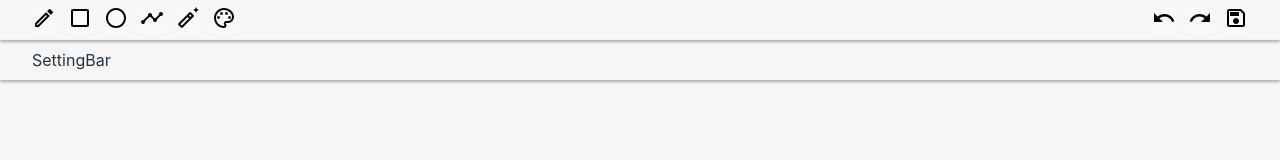
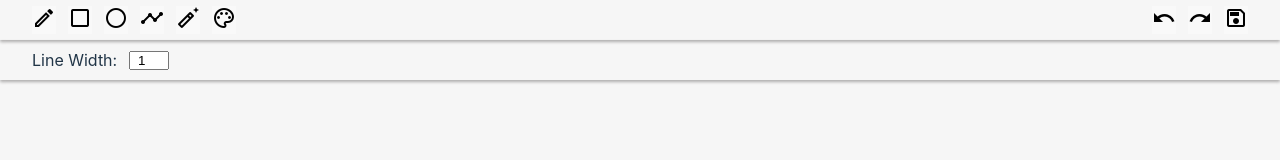
Before and after one commit to ihnatenkoo/Paint-Online, a React (Vite) app: page / in a window 1280 px wide. Shown: the top 160 px of the page. Built offline with nearby package versions, Linux system fonts and the light colour scheme.

Commit message:
Create line-width input in SettingBar

```diff
--- a/src/components/SettingBar/SettingBar.jsx
+++ b/src/components/SettingBar/SettingBar.jsx
@@ -1,8 +1,22 @@
 import React from 'react';
+import toolState from '../../store/toolState';
 import s from './SettingBar.module.scss';
 
 const SettingBar = () => {
-	return <section className={s.bar}>SettingBar</section>;
+	return (
+		<section className={s.bar}>
+			<label htmlFor='line-width'>Line Width:</label>
+			<input
+				onChange={(e) => toolState.setLineWidth(e.target.value)}
+				style={{ marginLeft: '12px', width: '40px', textAlign: 'center' }}
+				id='line-width'
+				type='number'
+				min={1}
+				max={50}
+				defaultValue={1}
+			/>
+		</section>
+	);
 };
 
 export default SettingBar;
```
